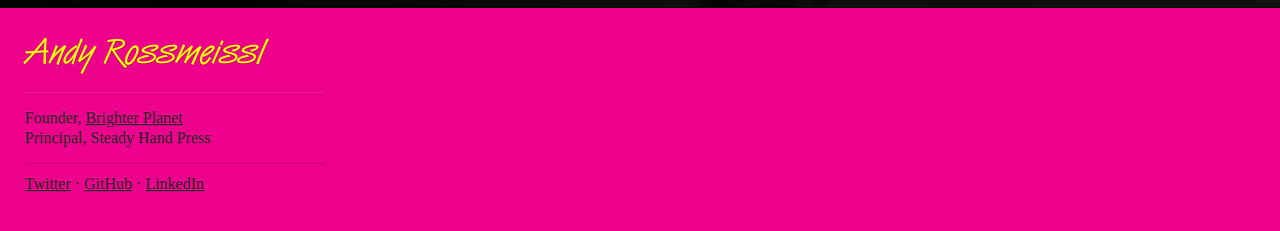
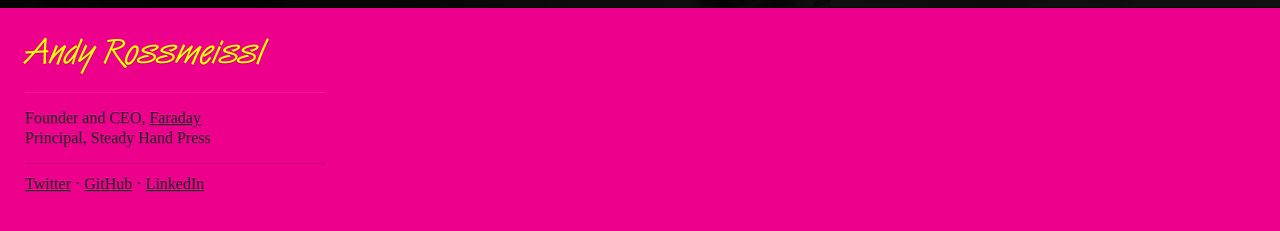
Before and after one commit to rossmeissl/rossmeissl.net, a Jekyll site: the page built from andy/index.md, in a window 1280 px wide. Shown: the part 393-624 px from the top of the page. Built offline with Jekyll 4.4.1, drawn with Linux system fonts in a browser that asks for light colours; some web fonts are replaced.

Commit message:
Faraday time

```diff
--- a/andy/index.md
+++ b/andy/index.md
@@ -4,7 +4,7 @@ layout: andy
 
 # Andy Rossmeissl
 
-* Founder, [Brighter Planet](http://brighterplanet.com)
+* Founder and CEO, [Faraday](http://faraday.io)
 * Principal, Steady Hand Press
 
 [Twitter](http://twitter.com/rossmeissl) &middot; [GitHub](http://github.com/rossmeissl) &middot; [LinkedIn](http://linkedin.com/in/rossmeissl)
```
